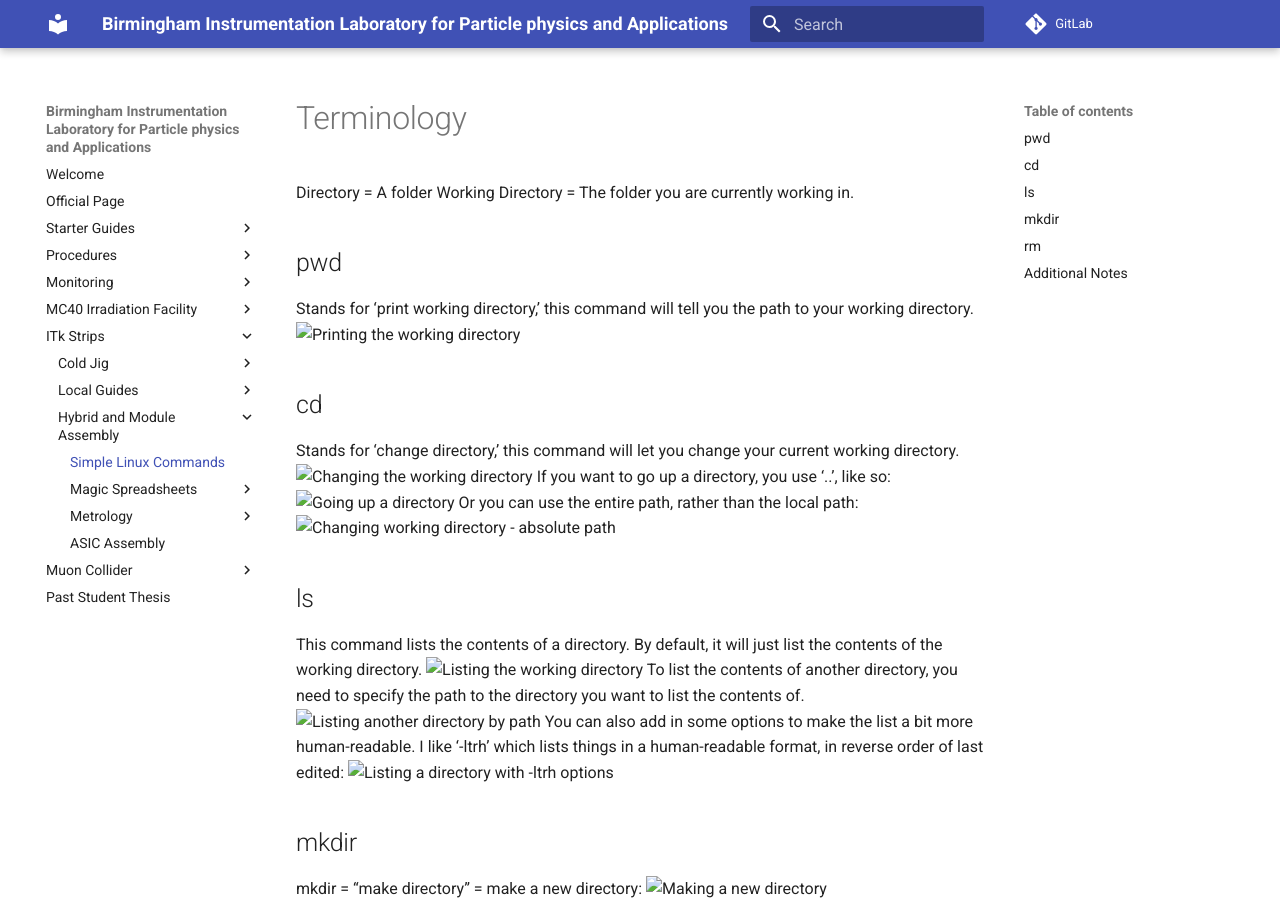
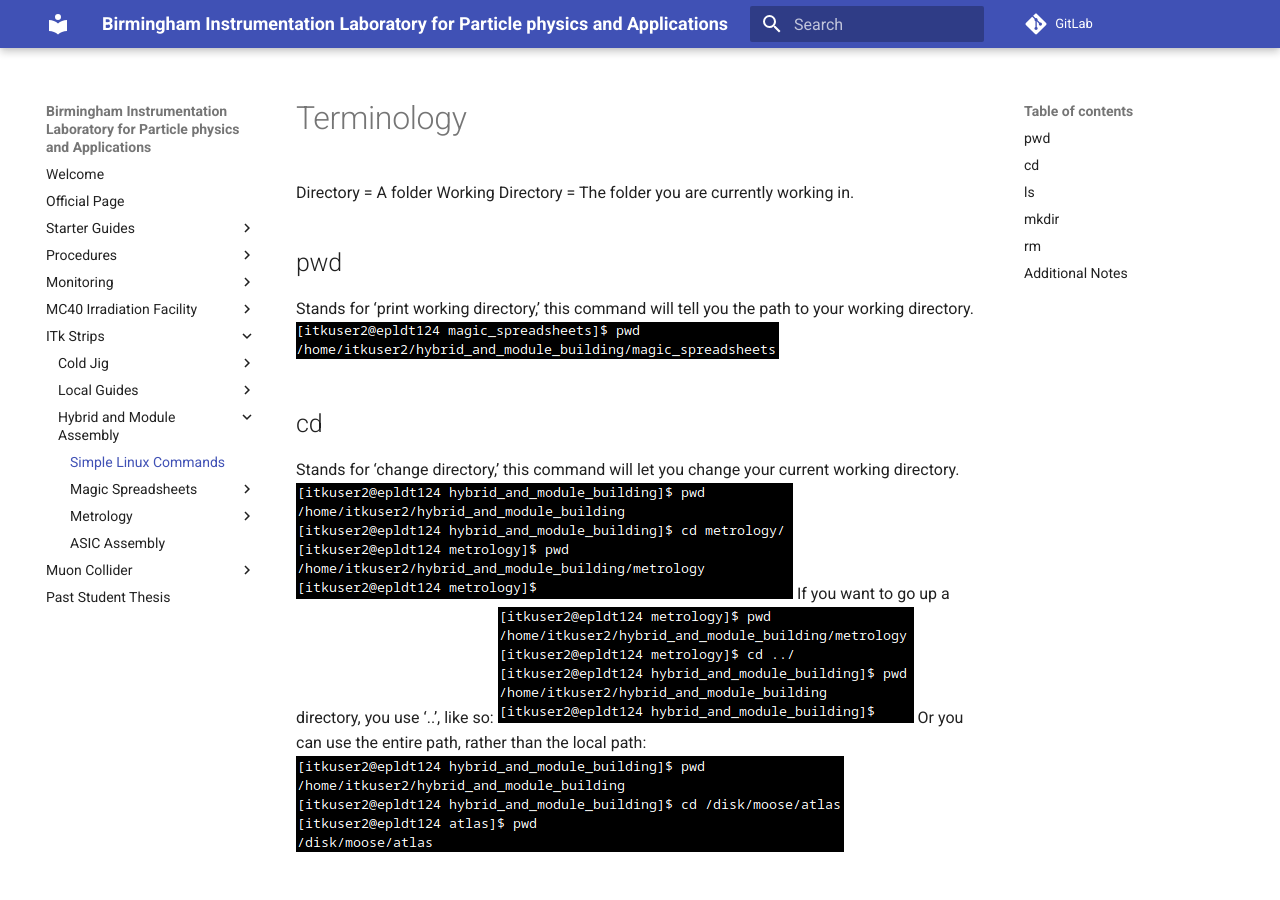
Before and after one commit to BILPAware/wiki, an MkDocs documentation site: the page built from docs/itkstrips/hybrid_and_module_building/linuxcommands.md, in a window 1280 px wide and 900 px high. Built offline with MkDocs 1.6.1 and Material for MkDocs 9.7.7, drawn with Linux system fonts in a browser that asks for light colours.

Commit message:
Fixed mkdocs to include module wire bonding and fixed pictures issue in linux commands md files

```diff
--- a/docs/itkstrips/hybrid_and_module_building/linuxcommands.md
+++ b/docs/itkstrips/hybrid_and_module_building/linuxcommands.md
@@ -4,27 +4,27 @@ Working Directory = The folder you are currently working in.
 
 ## pwd
 Stands for ‘print working directory,’ this command will tell you the path to your working directory.
-![Printing the working directory](./pictures/pic1.png)
+![Printing the working directory](./magicspreadsheets/pictures/pic1.png)
 
 ## cd
 Stands for ‘change directory,’ this command will let you change your current working directory.
-![Changing the working directory](./pictures/pic2.png)
+![Changing the working directory](./magicspreadsheets/pictures/pic2.png)
 If you want to go up a directory, you use ‘..’, like so:
-![Going up a directory](./pictures/pic3.png)
+![Going up a directory](./magicspreadsheets/pictures/pic3.png)
 Or you can use the entire path, rather than the local path:
-![Changing working directory - absolute path](./pictures/pic4.png)
+![Changing working directory - absolute path](./magicspreadsheets/pictures/pic4.png)
 
 ## ls
 This command lists the contents of a directory. By default, it will just list the contents of the working directory.
-![Listing the working directory](./pictures/pic5.png)
+![Listing the working directory](./magicspreadsheets/pictures/pic5.png)
 To list the contents of another directory, you need to specify the path to the directory you want to list the contents of.
-![Listing another directory by path](./pictures/pic6.png)
+![Listing another directory by path](./magicspreadsheets/pictures/pic6.png)
 You can also add in some options to make the list a bit more human-readable. I like ‘-ltrh’ which lists things in a human-readable format, in reverse order of last edited:
-![Listing a directory with -ltrh options](./pictures/pic7.png)
+![Listing a directory with -ltrh options](./magicspreadsheets/pictures/pic7.png)
 
 ## mkdir
 mkdir = “make directory” = make a new directory:
-![Making a new directory](./pictures/pic8.png)
+![Making a new directory](./magicspreadsheets/pictures/pic8.png)
 
 ## rm
 delete (‘remove’) something. If you’re deleting a file, you can do this with ‘rm path/to/file’. If you want to delete a directory, you need to use the -r option which enables recursive deleting ‘rm -r path/to/directory’. Beware!!! If you do this, you’ll permanently delete everything in that directory, and may well have no way to recover it, so be sure that’s what you wanted to do before doing it!
--- a/mkdocs.yml
+++ b/mkdocs.yml
@@ -45,7 +45,7 @@ nav:
               - 'Hybrid Gluing': itkstrips/hybrid_and_module_building/magicspreadsheets/magicspreadsheets_hybridassembly.md
               - 'Module Gluing': itkstrips/hybrid_and_module_building/magicspreadsheets/magicspreadsheets_moduleassembly.md
               - 'Hybrid Wire Bonding': itkstrips/hybrid_and_module_building/magicspreadsheets/magicspreadsheets_hybridwirebonding.md
-              - 'Module Wire Bonding': itkstrips/hybrid_and_module_building/magicspreadsheets/magicspreadsheets_hybridwirebonding.md
+              - 'Module Wire Bonding': itkstrips/hybrid_and_module_building/magicspreadsheets/magicspreadsheets_modulewirebonding.md
           - 'Metrology':
               - 'Introduction': itkstrips/hybrid_and_module_building/metrology/metrology_header.md
               - 'Hybrid Metrology': itkstrips/hybrid_and_module_building/metrology/metrology_hybridmetrology.md
```
Also changed, not shown: docs/itkstrips/hybrid_and_module_building/asicassembly/asicassembly.md (+4 -0 lines).
